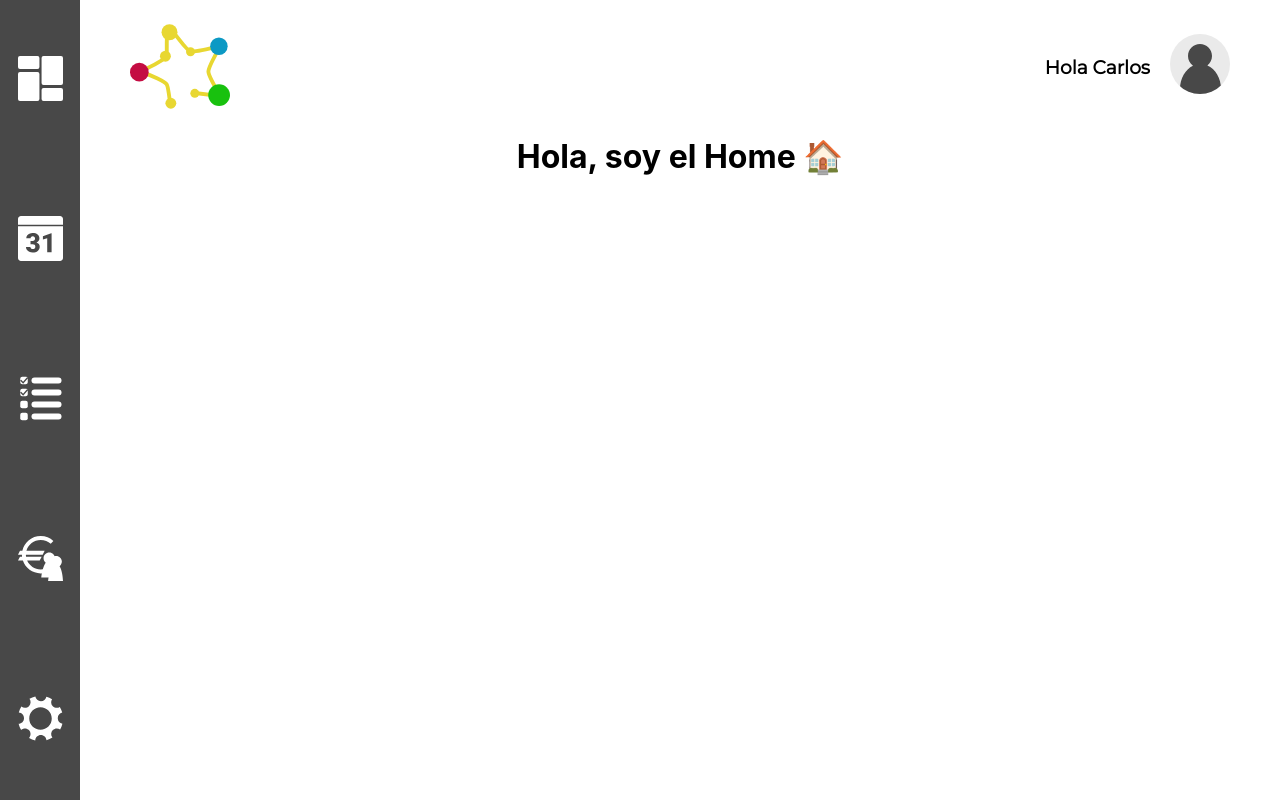
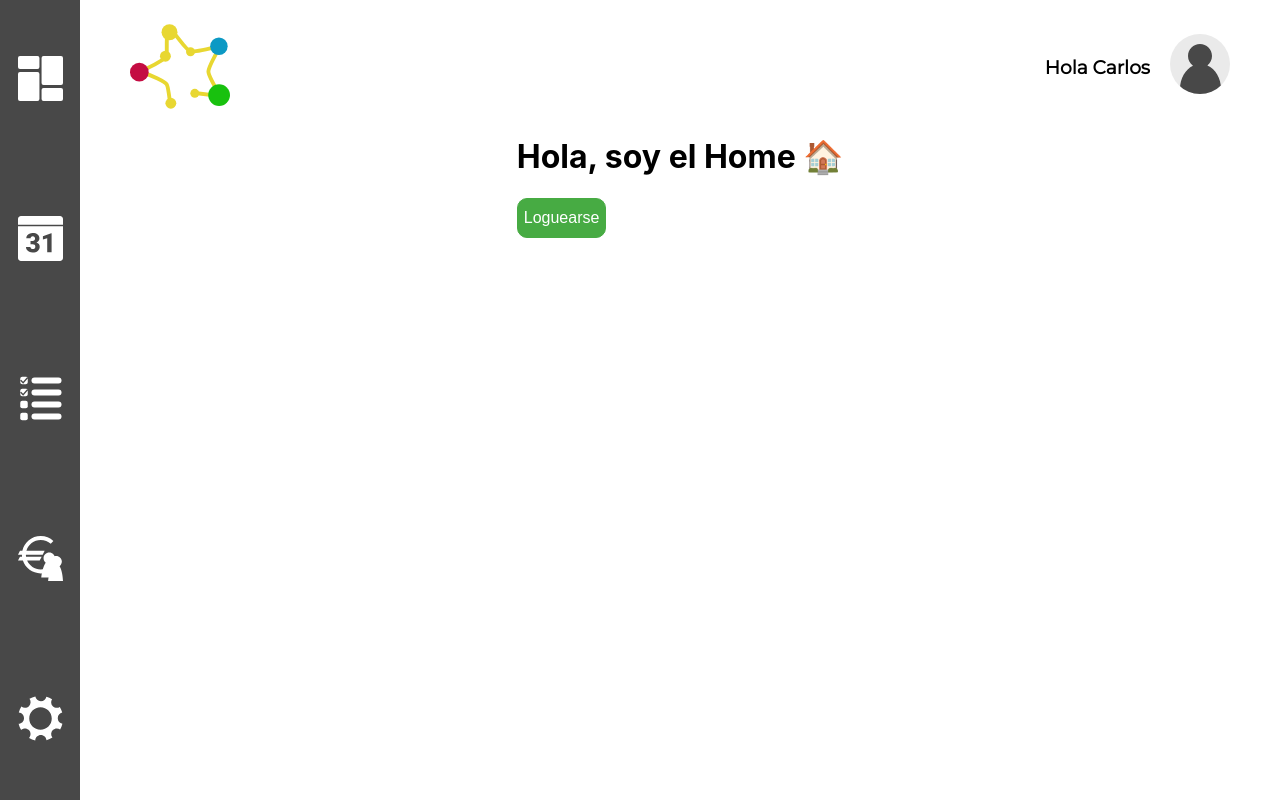
Before and after one commit to fullstacktf/Randy-FrontEnd, a React (Create React App) app: page / in a window 1280 px wide. Built offline with nearby package versions, Linux system fonts and the light colour scheme.

Commit message:
Create a new component Button, now i will try to do a Login test in Home route

```diff
--- /dev/null
+++ b/src/components/buttonSumit/buttonSumit.tsx
@@ -0,0 +1,34 @@
+import React, { FC } from "react";
+
+import styled from '@emotion/styled';
+import { Link } from "react-router-dom";
+
+const Button = styled.button`
+  font-size: 1em;
+  height: 40px;
+  margin-right: 50px;
+  background: #47ab43;
+  color: white;
+  border-radius: 10px;
+  border: 1px solid #47ab43;
+  cursor: pointer;
+  &:hover {
+    opacity: 0.8;
+  }
+`;
+
+interface ButtonSummitProps {
+  content: string,
+  functionOnClick: () => void,
+  path: string
+}
+
+export const ButtonSummit: FC<ButtonSummitProps> = ({ path, content, functionOnClick }) => {
+  return (
+    <>
+      <Link to={path}>
+        <Button onClick={functionOnClick}>{content}</Button>
+      </Link>
+    </>
+  );
+};
--- a/src/components/circleOfNotifys/notifyProvider.jsx
+++ b/src/components/circleOfNotifys/notifyProvider.jsx
@@ -17,5 +17,9 @@ export const NotifyContext = React.createContext();
 
 export const NotifyProvider = ({ childer }) => {
   const [state, dispatch] = useReducer(notifysReducer, initialState);
-  return <NotifyContext.Provider value={[state, dispatch]}>{childer}</NotifyContext.Provider>;
+  return (
+    <NotifyContext.Provider value={[state, dispatch]}>
+      {childer}
+    </NotifyContext.Provider>
+  );
 };
--- a/src/components/hello/hello.tsx
+++ b/src/components/hello/hello.tsx
@@ -63,7 +63,7 @@ export const Hello = ({ name, srcAvatar }) => {
         <circle cx="30" cy="30" r="30" fill="#EAEAEA" />
       </mask>
       <g mask="url(#mask0)">
-        <path fill-rule="evenodd" clip-rule="evenodd" d="M37.3966 31.45C40.1992 29.2533 42 25.8369 42 22C42 15.3726 36.6274 10 30 10C23.3726 10 18 15.3726 18 22C18 26.007 19.964 29.5553 22.9818 31.7348C15.3794 35.3914 10 44.4296 10 55C10 68.8071 19.1782 80 30.5 80C41.8218 80 51 68.8071 51 55C51 44.1437 45.3257 34.9037 37.3966 31.45Z" fill="#484848" />
+        <path fillRule="evenodd" clipRule="evenodd" d="M37.3966 31.45C40.1992 29.2533 42 25.8369 42 22C42 15.3726 36.6274 10 30 10C23.3726 10 18 15.3726 18 22C18 26.007 19.964 29.5553 22.9818 31.7348C15.3794 35.3914 10 44.4296 10 55C10 68.8071 19.1782 80 30.5 80C41.8218 80 51 68.8071 51 55C51 44.1437 45.3257 34.9037 37.3966 31.45Z" fill="#484848" />
       </g>
     </svg>
   );
--- a/src/components/logoApp/logoApp.tsx
+++ b/src/components/logoApp/logoApp.tsx
@@ -12,7 +12,7 @@ margin-right: 20px;
 export const LogoApp = () => {
   return (
     <svg className={style} width="257" height="217" viewBox="0 0 257 217" fill="none" xmlns="http://www.w3.org/2000/svg">
-      <path d="M103.5 206.072C103.5 206.072 98 160.072 94.5 154.572C91 149.072 54.5523 129.339 24 121.572C56.8491 108.906 72.5053 100.675 94.5 83.5723C94.5 83.5723 94.5 76.0724 94.5 48.5724C94.5 21.0724 97.5 23.5724 103.5 16.5724C109.5 9.57236 142.5 69.0724 157 70.0724C171.5 71.0724 232.5 55.5724 232.5 55.5724C232.5 55.5724 201.5 110.072 201.5 121.572C201.5 133.072 232.5 184.572 232.5 184.572L162 176.072" stroke="#E8D731" stroke-width="10" />
+      <path d="M103.5 206.072C103.5 206.072 98 160.072 94.5 154.572C91 149.072 54.5523 129.339 24 121.572C56.8491 108.906 72.5053 100.675 94.5 83.5723C94.5 83.5723 94.5 76.0724 94.5 48.5724C94.5 21.0724 97.5 23.5724 103.5 16.5724C109.5 9.57236 142.5 69.0724 157 70.0724C171.5 71.0724 232.5 55.5724 232.5 55.5724C232.5 55.5724 201.5 110.072 201.5 121.572C201.5 133.072 232.5 184.572 232.5 184.572L162 176.072" stroke="#E8D731" strokeWidth="10" />
       <circle cx="24" cy="123" r="24" fill="#C40C42" />
       <circle cx="229" cy="182" r="28" fill="#18C10E" />
       <circle cx="228.5" cy="56.5" r="22.5" fill="#0C99C4" />
--- a/src/pages/Home/Home.tsx
+++ b/src/pages/Home/Home.tsx
@@ -1,5 +1,15 @@
 import React, { FC } from "react";
+import { ButtonSummit } from "../../components/buttonSumit/buttonSumit";
+
+const handleRoutes = () => {
+  console.log('Me voy pa otro sítio');
+}
 
 export const Home: FC = () => {
-  return <h1>Hola, soy el Home <span role="img" aria-label="emoji">🏠</span> </h1>;
+  return (
+    <div>
+      <h1>Hola, soy el Home <span role="img" aria-label="emoji">🏠</span> </h1>
+      <ButtonSummit path="/dashboard" content="Loguearse" functionOnClick={handleRoutes}></ButtonSummit>
+    </div>
+  )
 };
--- a/src/pages/Tasklist/Tasklist.tsx
+++ b/src/pages/Tasklist/Tasklist.tsx
@@ -1,6 +1,12 @@
 import React, { FC } from "react";
+import { TodoList } from "../../components/todoList/TodoList";
 
 
 export const Tasklist: FC = () => {
-  return <h1>Hola, soy la lista de que haceres <span role="img" aria-label="emoji">📌</span>  </h1>;
+  return (
+    <>
+      <h1>Hola, soy la lista de que haceres <span role="img" aria-label="emoji">📌</span>  </h1>
+      <TodoList initialTasks={[]} />
+    </>
+  )
 };
--- a/src/reducers/notifys.tsx
+++ b/src/reducers/notifys.tsx
@@ -1,11 +1,13 @@
 import ActionTypes from '../actions';
 import { NotifyState } from './index'
+
+const NEW_NOTIFY = 'NEW_NOTIFY';
 
 const initialState: NotifyState = { value: 0 };
 
 const notifyCounter = (state = initialState, action: ActionTypes) => {
   switch (action.type) {
-    case 'NEW_NOTIFY':
+    case NEW_NOTIFY:
       return { ...state, value: state.value + 1 }
     default:
       return state;
```
Also changed, not shown: src/components/navigator/icon.tsx (+9 -9 lines).
